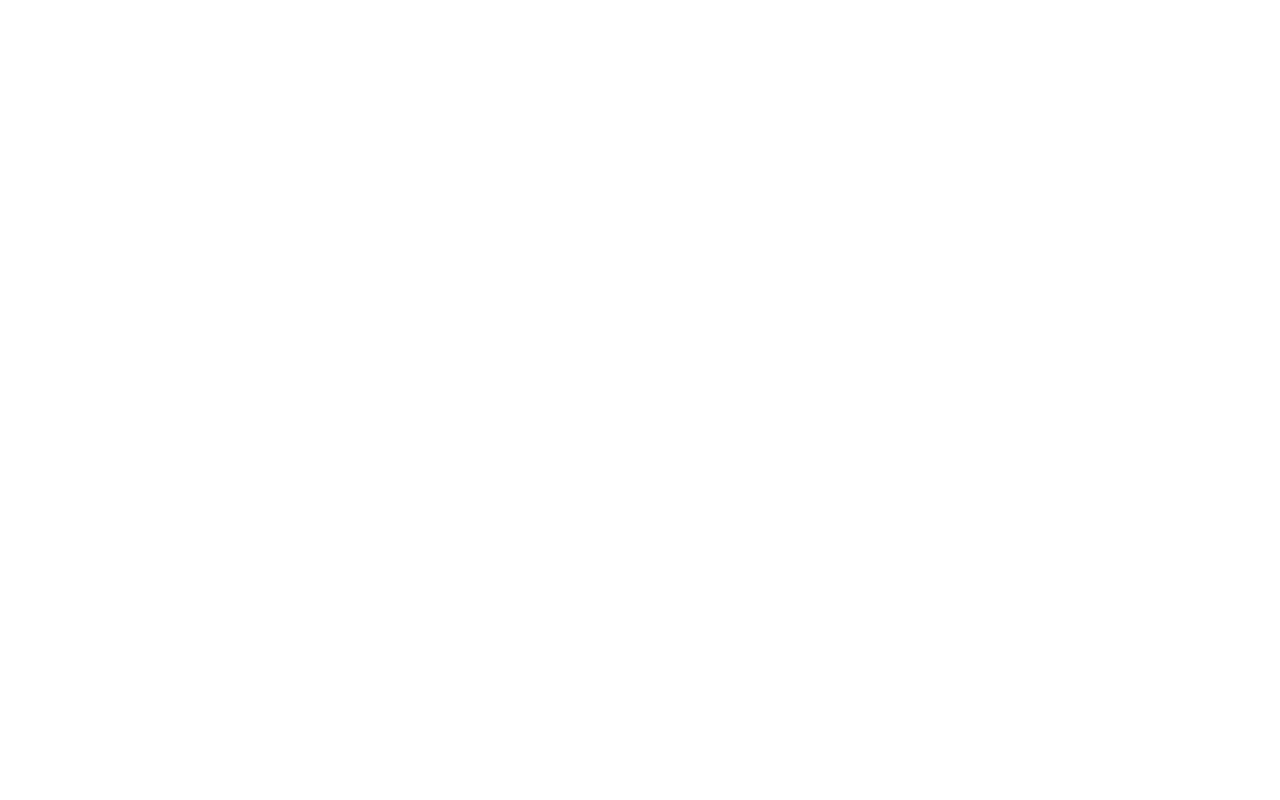
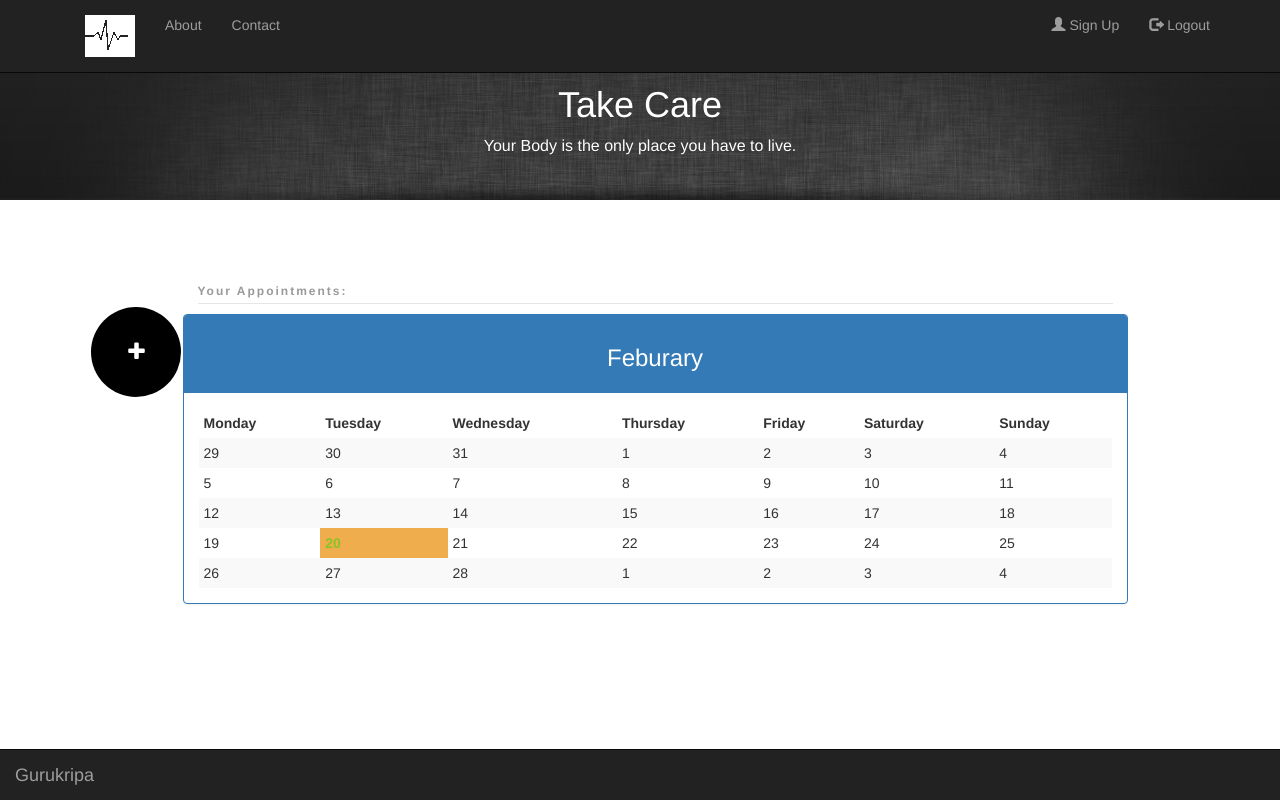
Before and after one commit to AnupreetaMishra/Angularjs, a plain HTML site: page src/Client/newAppointment.html in a window 1280 px wide. Drawn offline with Linux system fonts and the light colour scheme.

Commit message:
After adding sidebar&footer

```diff
--- a/src/Client/newAppointment.html
+++ b/src/Client/newAppointment.html
@@ -0,0 +1,245 @@
+<!DOCTYPE html>
+<html lang="en">
+
+<head>
+
+    <meta charset="utf-8">
+    <meta http-equiv="X-UA-Compatible" content="IE=edge">
+    <meta name="viewport" content="width=device-width, initial-scale=1">
+    <meta name="description" content="">
+    <meta name="author" content="">
+
+    <title>Gurukripa</title>
+
+    <!-- Bootstrap Core CSS -->
+        <!-- Bootstrap Core CSS -->
+    <link href="Assets/css/bootstrap.min.css" rel="stylesheet">
+    <link href="Assets/css/hospital.css" rel="stylesheet">
+    <link href="Assets/fonts/font-awesome.min.css" rel="stylesheet">
+    <link href="Assets/css/side-navbar.css" rel="stylesheet">
+    <link href="https://maxcdn.bootstrapcdn.com/font-awesome/4.5.0/css/font-awesome.min.css" rel="stylesheet">
+    <!-- Custom CSS -->
+    <!-- Custom CSS -->
+    <style>
+        body {
+            padding-top: 70px;
+            /*overflow: hidden;*/
+            /* Required padding for .navbar-fixed-top. Remove if using .navbar-static-top. Change if height of navigation changes. */
+        }
+    </style>
+
+    <!-- HTML5 Shim and Respond.js IE8 support of HTML5 elements and media queries -->
+    <!-- WARNING: Respond.js doesn't work if you view the page via file:// -->
+    <!--[if lt IE 9]>
+        <script src="https://oss.maxcdn.com/libs/html5shiv/3.7.0/html5shiv.js"></script>
+        <script src="https://oss.maxcdn.com/libs/respond.js/1.4.2/respond.min.js"></script>
+    <![endif]-->
+
+</head>
+
+<body>
+    <div class="page-heading">
+        <!-- Navigation -->
+        <nav class="navbar navbar-inverse navbar-fixed-top" role="navigation">
+            <div class="container">
+                <!-- Brand and toggle get grouped for better mobile display -->
+                <div class="navbar-header">
+                    <a class="navbar-brand1" href="index.html">
+                        <img style="clear:both" class="img-responsive" alt="Brand" src="Assets/img/mstile-150x150.png">
+                    </a>
+                    <button type="button" class="navbar-toggle" data-toggle="collapse" data-target="#bs-example-navbar-collapse-1">
+                    <span class="sr-only">Toggle navigation</span>
+                    <span class="icon-bar"></span>
+                    <span class="icon-bar"></span>
+                    <span class="icon-bar"></span>
+                </button>
+
+
+
+                </div>
+                <!-- Collect the nav links, forms, and other content for toggling -->
+                <div class="collapse navbar-collapse" id="bs-example-navbar-collapse-1">
+                    <ul class="nav navbar-nav">
+                        <li>
+                            <a href="aboutus.html">About</a>
+                        </li>
+                        <li>
+                            <a href="contactus.html">Contact</a>
+                        </li>
+                    </ul>
+                    <ul class="nav navbar-nav navbar-right">
+                        <li><a href="signup.html"><span class="glyphicon glyphicon-user"></span> Sign Up</a></li>
+
+                        <li>
+                            <a href="index.html"> <span class="glyphicon glyphicon-log-out" aria-hidden="true"></span> Logout</a>
+                        </li>
+                    </ul>
+                </div>
+                <!-- /.navbar-collapse -->
+            </div>
+            <!-- /.container -->
+
+        </nav>
+
+
+
+        <div class=" bs-header" id="content">
+            <div class="container">
+                <h1>Take Care</h1>
+                <p>Your Body is the only place you have to live.</p>
+            </div>
+        </div>
+    </div>
+
+    <!-- Page Content -->
+    <div class="container">
+        <!--<div class=" bs-header" id="content">
+        <div class="container">
+            <h1>Bootsnipp</h1>
+            <p> Design elements, playground and code snippets for <a href="http://getbootstrap.com" target="_blank"> Bootstrap</a> HTML/CSS/JS framework </p>
+        </div>
+        </div>-->
+
+        <!--<div class="row">
+            <div class="col-lg-12 text-center">
+                <h1>A Bootstrap Starter Template</h1>
+                <p class="lead">Complete with pre-defined file paths that you won't have to change!!</p>
+                <ul class="list-unstyled">
+                    <li>Bootstrap v3.3.7</li>
+                    <li>jQuery v1.11.1</li>
+                </ul>
+            </div>
+        </div>-->
+              <div class="pos">
+        <div class="material-button-anim">
+          <ul class="list-inline" id="options">
+            <li class="option">
+              <button class="material-button option1" type="button">
+               <a href="newAppointment.html">  <span class="glyphicon glyphicon-plus" aria-hidden="true"></span></a>
+              </button>
+            </li>
+            <li class="option">
+              <button class="material-button option2" type="button">
+               <a href="appointment.html"> <span class="glyphicon glyphicon-time" aria-hidden="true"></span></a>
+              </button>
+            </li>
+            <li class="option">
+              <button class="material-button option3" type="button">
+                <a href="report.html"> <span class="fa fa-book fa-fw" aria-hidden="true"></span></a>
+              </button>
+            </li>
+          </ul>
+          <button class="material-button material-button-toggle" type="button">
+                    <span class="fa fa-plus" aria-hidden="true"></span>
+          </button>
+        </div>
+      </div>
+
+        <section class="team">
+            <div class="container">
+                <div class="row">
+                    <div class="col-md-10 col-md-offset-1">
+                        <div class="col-lg-12">
+                            <h6 class="description">Your Appointments:</h6>
+                            <div class="row pt-md">
+                                <!--<div class="container">-->
+
+                                    <div class="panel panel-primary">
+                                        <div class="panel-heading text-center">
+                                            <h3>Feburary</h3>
+                                        </div>
+                                        <div class="panel-body">
+                                            <div class="table-responsive">
+                                                <table class="table-condensed table-striped calendar">
+                                                    <thead>
+                                                        <tr>
+                                                            <th>Monday</th>
+                                                            <th>Tuesday</th>
+                                                            <th>Wednesday</th>
+                                                            <th>Thursday</th>
+                                                            <th>Friday</th>
+                                                            <th>Saturday</th>
+                                                            <th>Sunday</th>
+
+                                                        </tr>
+                                                    </thead>
+                                                    <tbody>
+                                                        <tr>
+                                                            <td class="muted">29</td>
+                                                            <td class="muted">30</td>
+                                                            <td class="muted">31</td>
+                                                            <td>1</td>
+                                                            <td>2</td>
+                                                            <td>3</td>
+                                                            <td>4</td>
+                                                        </tr>
+                                                        <tr>
+                                                            <td>5</td>
+                                                            <td>6</td>
+                                                            <td>7</td>
+                                                            <td>8</td>
+                                                            <td>9</td>
+                                                            <td>10</td>
+                                                            <td>11</td>
+                                                        </tr>
+                                                        <tr>
+                                                            <td>12</td>
+                                                            <td>13</td>
+                                                            <td>14</td>
+                                                            <td>15</td>
+                                                            <td>16</td>
+                                                            <td>17</td>
+                                                            <td>18</td>
+                                                        </tr>
+                                                        <tr>
+                                                            <td>19</td>
+                                                            <td class="btn-warning" data-container="body" data-toggle="popover" data-placement="bottom" data-content="Appointment with: Dr.Mishra in the cardiac department."><strong><a href="http://google.com" target="_blank">20</a></strong></td>
+                                                            <td>21</td>
+                                                            <td>22</td>
+                                                            <td>23</td>
+                                                            <td>24</td>
+                                                            <td>25</td>
+                                                        </tr>
+                                                        <tr>
+                                                            <td>26</td>
+                                                            <td>27</td>
+                                                            <td>28</td>
+                                                            <td class="muted">1</td>
+                                                            <td class="muted">2</td>
+                                                            <td class="muted">3</td>
+                                                            <td class="muted">4</td>
+                                                        </tr>
+                                                    </tbody>
+                                                </table>
+                                            </div>
+                                        </div>
+                                    <!--</div>-->
+                                </div>
+                            </div>
+                        </div>
+
+
+                    </div>
+                </div>
+            </div>
+    </div>
+    </div>
+    </section>
+    </div>
+
+<footer>
+            <nav class="navbar navbar-inverse navbar-fixed-bottom" role="navigation">
+             <a class="navbar-brand" href="index.html"> <span aria-hidden="true"></span>Gurukripa</a>
+            </nav>
+        </footer>
+    <!-- /.container -->
+
+    <!-- jQuery Version 1.11.1 -->
+    <script src="Assets/js/jquery.js"></script>
+
+    <!-- Bootstrap Core JavaScript -->
+    <script src="Assets/js/bootstrap.min.js"></script>
+    <script src="Assets/js/hospital.js"></script>
+</body>
+
+</html>
```
Also changed, not shown: src/Client/aboutus.html (+1 -1 lines), src/Client/appointment.html (+1 -1 lines), src/Client/contactus.html (+1 -1 lines), src/Client/login.html (+1 -1 lines), src/Client/report.html (+1 -1 lines), src/Client/signup.html (+1 -1 lines).
